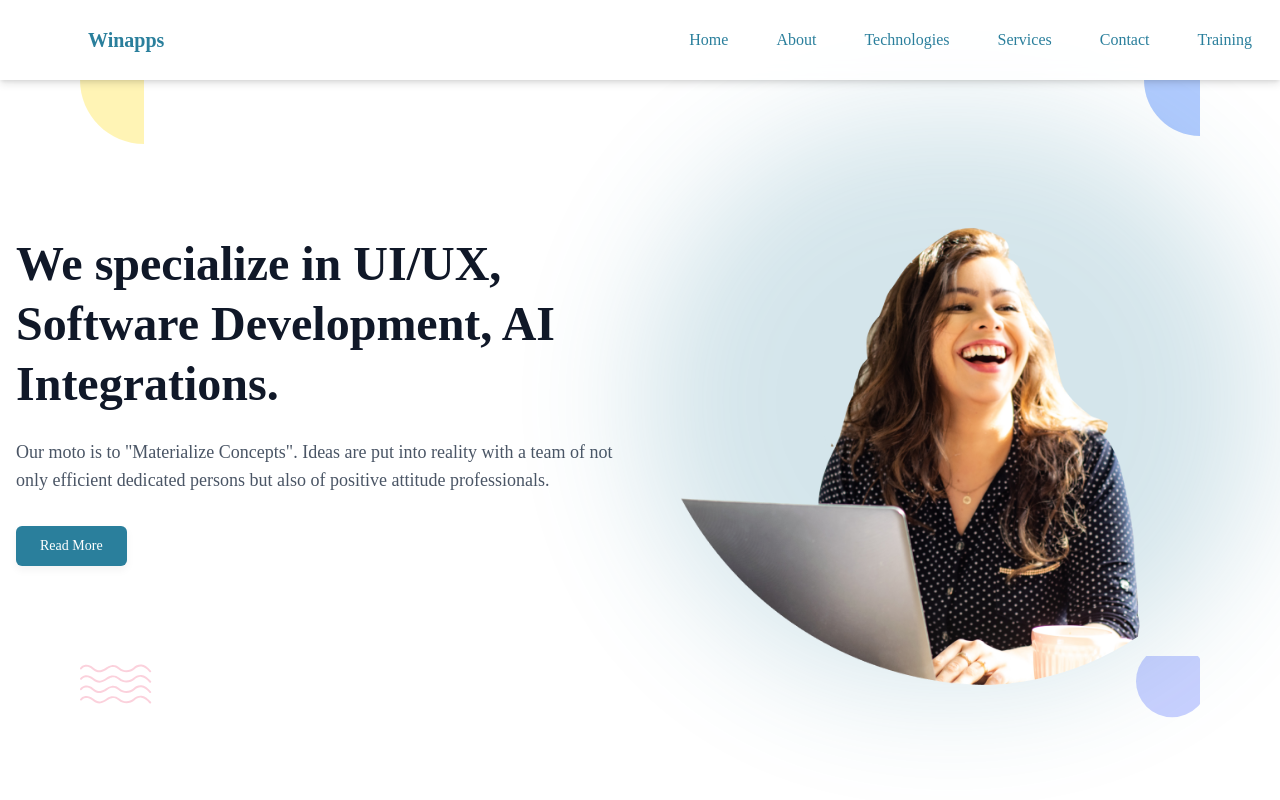
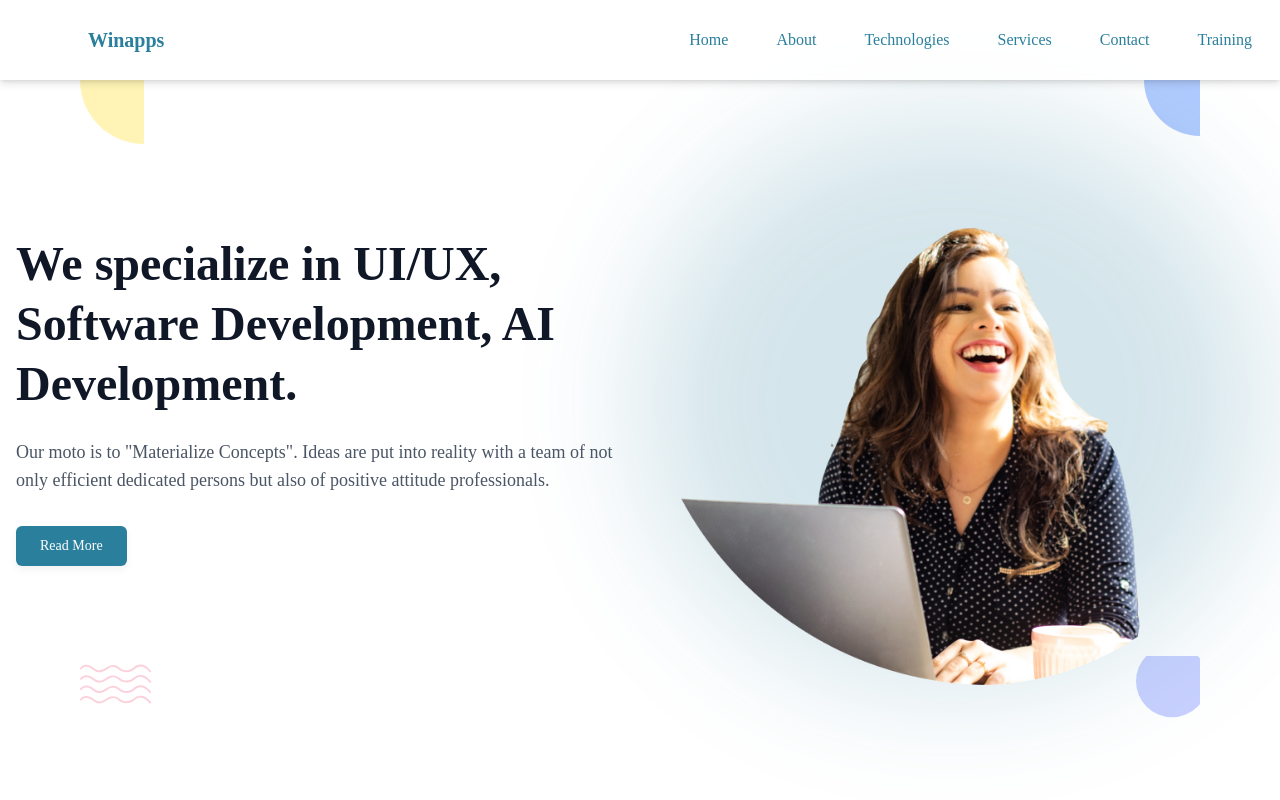
Before and after one commit to yash91989201/winapps, a React (Vite) app in the folder apps/web/: page / in a window 1280 px wide. Shown: the top 800 px of the page. Built offline with nearby package versions, Linux system fonts and the light colour scheme.

Commit message:
update hero headline

```diff
--- a/apps/web/src/components/landing/hero.tsx
+++ b/apps/web/src/components/landing/hero.tsx
@@ -2,7 +2,6 @@ import { Button } from "@/components/ui/button";
 import {
   Dialog,
   DialogContent,
-  DialogDescription,
   DialogHeader,
   DialogTitle,
   DialogTrigger,
@@ -15,7 +14,7 @@ export function Hero() {
         <div className="flex flex-col lg:flex-row items-center justify-between">
           <div className="lg:w-1/2 mb-10 lg:mb-0 text-center lg:text-left">
             <h1 className="text-3xl md:text-5xl font-bold leading-tight mb-6">
-              We specialize in UI/UX, Software Development, AI Integrations.
+              We specialize in UI/UX, Software Development, AI Development.
             </h1>
             <p className="text-base md:text-lg text-gray-600 mb-8">
               Our moto is to "Materialize Concepts". Ideas are put into reality with a team of not only efficient dedicated persons but also of positive attitude professionals.
```
